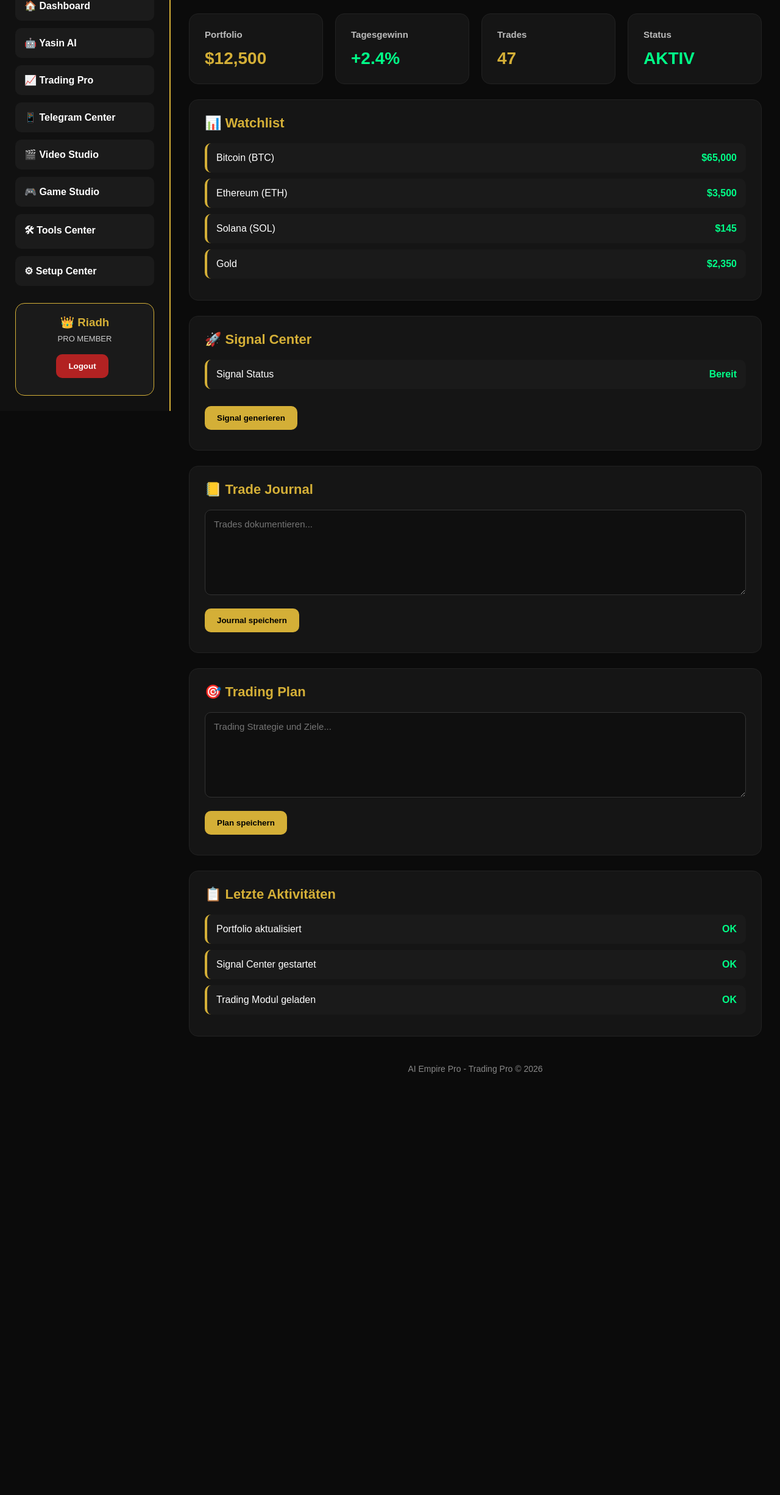
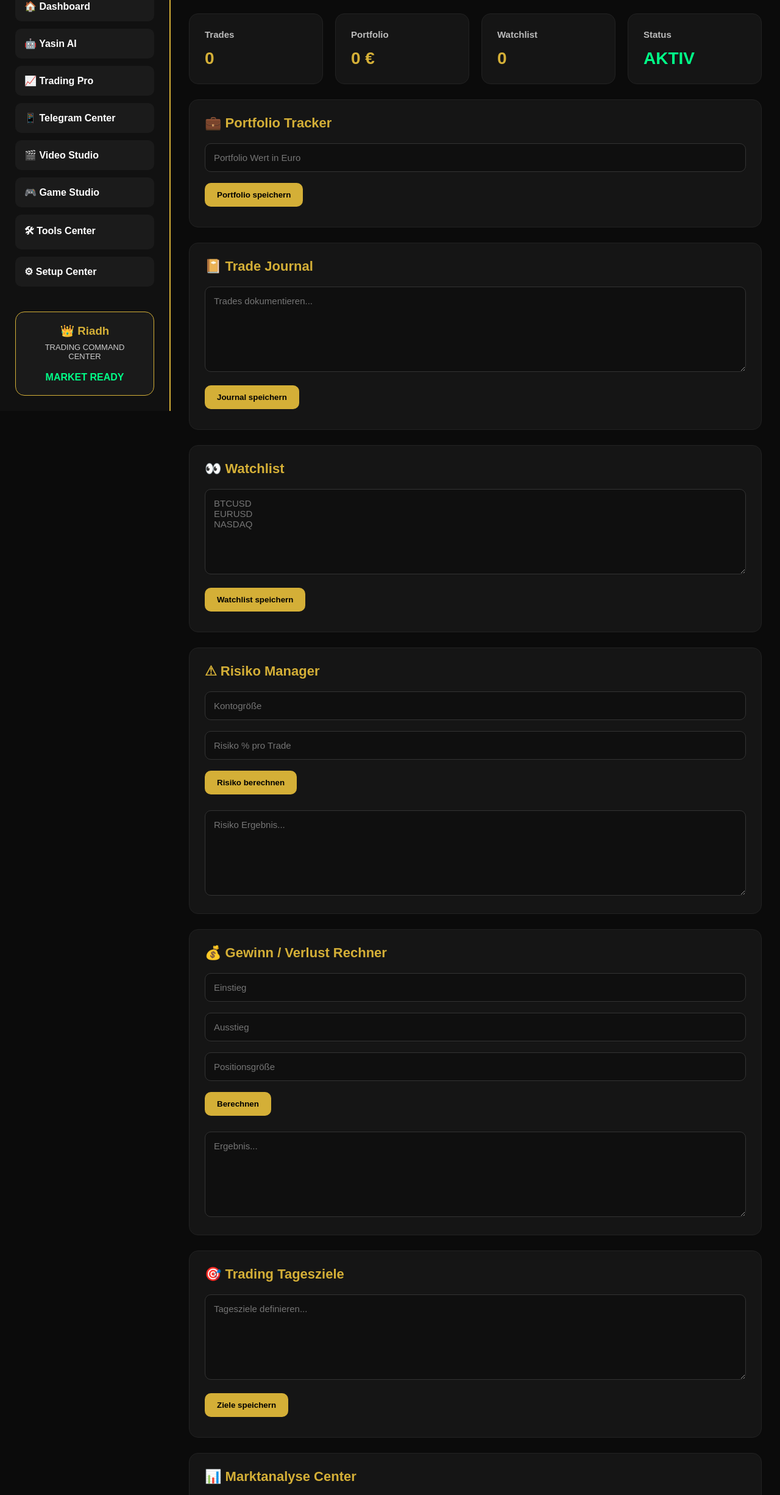
Before and after one commit to riadh100/meineprojekt, a plain HTML site: page trading.html in a window 1280 px wide. Shown: the part 126-2578 px from the top of the page at 61% size. Before the commit the page ends 1937 px from the top, so only its background shows below. Drawn offline with Linux system fonts and the light colour scheme.

Commit message:
Revamp Trading Pro to V6 Ultimate with new features
Updated titles and sections for Trading Pro V6 Ultimate. Enhanced user interface elements and added new features for portfolio and risk management.

```diff
--- a/trading.html
+++ b/trading.html
@@ -4,7 +4,7 @@
 <meta charset="UTF-8">
 <meta name="viewport" content="width=device-width, initial-scale=1.0">
 
-<title>Trading Pro - AI Empire Pro</title>
+<title>Trading Pro V6 Ultimate - AI Empire Pro</title>
 
 <link rel="stylesheet" href="style.css">
 
@@ -20,43 +20,34 @@
         <div>
 
             <div class="logo">
-                <h1>AI Empire Pro</h1>
-                <p>Riadh Edition</p>
+                <h1>👑 AI Empire Pro</h1>
+                <p>Riadh Edition V6 Ultimate</p>
             </div>
 
             <nav class="menu">
-
                 <a href="index.html">🏠 Dashboard</a>
-
                 <a href="assistant.html">🤖 Yasin AI</a>
-
                 <a href="trading.html">📈 Trading Pro</a>
-
                 <a href="telegram.html">📱 Telegram Center</a>
-
                 <a href="video.html">🎬 Video Studio</a>
-
                 <a href="game.html">🎮 Game Studio</a>
-
                 <a href="tools.html">🛠 Tools Center</a>
-
                 <a href="setup.html">⚙ Setup Center</a>
-
             </nav>
 
         </div>
 
         <div class="profile-box">
 
-            <h3>👑 Riadh</h3>
+            <h3 id="profileName">👑 Riadh</h3>
 
-            <p>PRO MEMBER</p>
+            <p>TRADING COMMAND CENTER</p>
 
             <br>
 
-            <button class="btn btn-danger" onclick="logout()">
-                Logout
-            </button>
+            <div class="online">
+                MARKET READY
+            </div>
 
         </div>
 
@@ -66,13 +57,15 @@
 
     <main class="main-content">
 
+        <!-- TOPBAR -->
+
         <div class="topbar">
 
-            <div class="topbar-title">
+            <div>
 
-                <h2>📈 Trading Pro</h2>
+                <h2>📈 Trading Pro V6 Ultimate</h2>
 
-                <p>Trading Dashboard & Portfolio Management</p>
+                <p>Portfolio, Journal & Risiko Management</p>
 
             </div>
 
@@ -87,96 +80,46 @@
         <div class="grid">
 
             <div class="card">
-
-                <h3>Portfolio</h3>
-
-                <div class="card-value">
-                    $12,500
-                </div>
-
+                <h3>Trades</h3>
+                <div class="card-value" id="tradeCount">0</div>
             </div>
 
             <div class="card">
-
-                <h3>Tagesgewinn</h3>
-
-                <div class="card-value online">
-                    +2.4%
-                </div>
-
+                <h3>Portfolio</h3>
+                <div class="card-value" id="portfolioValue">0 €</div>
             </div>
 
             <div class="card">
-
-                <h3>Trades</h3>
-
-                <div class="card-value">
-                    47
-                </div>
-
+                <h3>Watchlist</h3>
+                <div class="card-value" id="watchCount">0</div>
             </div>
 
             <div class="card">
-
                 <h3>Status</h3>
-
-                <div class="card-value online">
-                    AKTIV
-                </div>
-
+                <div class="card-value online">AKTIV</div>
             </div>
 
         </div>
 
-        <!-- WATCHLIST -->
+        <!-- PORTFOLIO -->
 
         <div class="section">
 
-            <h2>📊 Watchlist</h2>
+            <h2>💼 Portfolio Tracker</h2>
 
-            <div class="item">
-                <span>Bitcoin (BTC)</span>
-                <span class="online">$65,000</span>
-            </div>
+            <input
+                type="number"
+                id="portfolioInput"
+                placeholder="Portfolio Wert in Euro">
 
-            <div class="item">
-                <span>Ethereum (ETH)</span>
-                <span class="online">$3,500</span>
-            </div>
+            <br><br>
 
-            <div class="item">
-                <span>Solana (SOL)</span>
-                <span class="online">$145</span>
-            </div>
+            <button
+                class="btn"
+                onclick="savePortfolio()">
 
-            <div class="item">
-                <span>Gold</span>
-                <span class="online">$2,350</span>
-            </div>
+                Portfolio speichern
 
-        </div>
-
-        <!-- SIGNAL CENTER -->
-
-        <div class="section">
-
-            <h2>🚀 Signal Center</h2>
-
-            <div id="signalBox">
-
-                <div class="item">
-                    <span>Signal Status</span>
-                    <span class="online">
-                        Bereit
-                    </span>
-                </div>
-
-            </div>
-
-            <br>
-
-            <button class="btn" onclick="generateSignal()">
-                Signal generieren
             </button>
 
         </div>
@@ -185,7 +128,7 @@
 
         <div class="section">
 
-            <h2>📒 Trade Journal</h2>
+            <h2>📔 Trade Journal</h2>
 
             <textarea
                 id="tradeJournal"
@@ -195,7 +138,7 @@
 
             <button
                 class="btn"
-                onclick="saveNote('trading_journal','tradeJournal')">
+                onclick="saveTradeJournal()">
 
                 Journal speichern
 
@@ -203,55 +146,207 @@
 
         </div>
 
-        <!-- TRADING PLAN -->
+        <!-- WATCHLIST -->
 
         <div class="section">
 
-            <h2>🎯 Trading Plan</h2>
+            <h2>👀 Watchlist</h2>
 
             <textarea
-                id="tradingPlan"
-                placeholder="Trading Strategie und Ziele..."></textarea>
+                id="watchlist"
+                placeholder="BTCUSD&#10;EURUSD&#10;NASDAQ"></textarea>
 
             <br><br>
 
             <button
                 class="btn"
-                onclick="saveNote('trading_plan','tradingPlan')">
+                onclick="saveWatchlist()">
 
-                Plan speichern
+                Watchlist speichern
 
             </button>
 
         </div>
 
-        <!-- ACTIVITY -->
+        <!-- RISK MANAGER -->
 
         <div class="section">
 
-            <h2>📋 Letzte Aktivitäten</h2>
+            <h2>⚠ Risiko Manager</h2>
+
+            <input
+                type="number"
+                id="accountSize"
+                placeholder="Kontogröße">
+
+            <br><br>
+
+            <input
+                type="number"
+                id="riskPercent"
+                placeholder="Risiko % pro Trade">
+
+            <br><br>
+
+            <button
+                class="btn"
+                onclick="calculateRisk()">
+
+                Risiko berechnen
+
+            </button>
+
+            <br><br>
+
+            <textarea
+                id="riskResult"
+                readonly
+                placeholder="Risiko Ergebnis..."></textarea>
+
+        </div>
+
+        <!-- PROFIT CALCULATOR -->
+
+        <div class="section">
+
+            <h2>💰 Gewinn / Verlust Rechner</h2>
+
+            <input
+                type="number"
+                id="entryPrice"
+                placeholder="Einstieg">
+
+            <br><br>
+
+            <input
+                type="number"
+                id="exitPrice"
+                placeholder="Ausstieg">
+
+            <br><br>
+
+            <input
+                type="number"
+                id="positionSize"
+                placeholder="Positionsgröße">
+
+            <br><br>
+
+            <button
+                class="btn"
+                onclick="calculatePnL()">
+
+                Berechnen
+
+            </button>
+
+            <br><br>
+
+            <textarea
+                id="pnlResult"
+                readonly
+                placeholder="Ergebnis..."></textarea>
+
+        </div>
+
+        <!-- DAILY GOALS -->
+
+        <div class="section">
+
+            <h2>🎯 Trading Tagesziele</h2>
+
+            <textarea
+                id="dailyGoals"
+                placeholder="Tagesziele definieren..."></textarea>
+
+            <br><br>
+
+            <button
+                class="btn"
+                onclick="saveNote('trading_goals_v6','dailyGoals')">
+
+                Ziele speichern
+
+            </button>
+
+        </div>
+
+        <!-- MARKET ANALYSIS -->
+
+        <div class="section">
+
+            <h2>📊 Marktanalyse Center</h2>
+
+            <textarea
+                id="marketAnalysis"
+                placeholder="Marktanalyse und Setups..."></textarea>
+
+            <br><br>
+
+            <button
+                class="btn"
+                onclick="saveNote('market_analysis_v6','marketAnalysis')">
+
+                Analyse speichern
+
+            </button>
+
+        </div>
+
+        <!-- PERFORMANCE -->
+
+        <div class="section">
+
+            <h2>🏆 Trading Performance</h2>
 
             <div class="item">
-                <span>Portfolio aktualisiert</span>
-                <span class="online">OK</span>
+                <span>Disziplin</span>
+                <span>92%</span>
             </div>
 
             <div class="item">
-                <span>Signal Center gestartet</span>
-                <span class="online">OK</span>
+                <span>Risikomanagement</span>
+                <span>88%</span>
             </div>
 
             <div class="item">
-                <span>Trading Modul geladen</span>
-                <span class="online">OK</span>
+                <span>Strategie</span>
+                <span>90%</span>
+            </div>
+
+            <div class="item">
+                <span>Konsistenz</span>
+                <span>85%</span>
             </div>
 
         </div>
 
+        <!-- NOTES -->
+
+        <div class="section">
+
+            <h2>📝 Trading Notizen</h2>
+
+            <textarea
+                id="tradingNotes"
+                placeholder="Eigene Trading Notizen..."></textarea>
+
+            <br><br>
+
+            <button
+                class="btn"
+                onclick="saveNote('trading_notes_v6','tradingNotes')">
+
+                Speichern
+
+            </button>
+
+        </div>
+
+        <!-- FOOTER -->
+
         <div class="footer">
-
-            AI Empire Pro - Trading Pro © 2026
-
+            AI Empire Pro - Trading Pro V6 Ultimate © 2026
         </div>
 
     </main>
@@ -262,60 +357,226 @@
 
 <script>
 
-const signals = [
+const user =
+localStorage.getItem(
+    "empire_user"
+);
 
-"BTC LONG - Momentum steigt",
-
-"ETH LONG - Unterstützung bestätigt",
-
-"SOL LONG - Bullischer Ausbruch",
-
-"BTC SHORT - Widerstand erreicht",
-
-"ETH SHORT - Gewinnmitnahme möglich",
-
-"GOLD LONG - Aufwärtstrend aktiv",
-
-"SOL WATCH - Kein Einstieg aktuell"
-
-];
-
-function generateSignal(){
-
-    const signal =
-    signals[
-        Math.floor(
-            Math.random() *
-            signals.length
-        )
-    ];
+if(user){
 
     document.getElementById(
-        "signalBox"
+        "profileName"
     ).innerHTML =
+    "👑 " + user;
 
-    `
-    <div class="item">
-        <span>Neues Signal</span>
-        <span class="online">${signal}</span>
-    </div>
-    `;
+}
+
+function savePortfolio(){
+
+    const value =
+    document.getElementById(
+        "portfolioInput"
+    ).value;
+
+    localStorage.setItem(
+        "portfolio_value_v6",
+        value
+    );
+
+    document.getElementById(
+        "portfolioValue"
+    ).innerHTML =
+    value + " €";
 
     showNotification(
-        "Neues Trading Signal erzeugt"
+        "Portfolio gespeichert"
     );
 
 }
 
+function saveTradeJournal(){
+
+    saveNote(
+        "trade_journal_v6",
+        "tradeJournal"
+    );
+
+    const trades =
+    document.getElementById(
+        "tradeJournal"
+    ).value;
+
+    const count =
+    trades.trim() === ""
+    ? 0
+    : trades.split("\n").length;
+
+    document.getElementById(
+        "tradeCount"
+    ).innerHTML =
+    count;
+
+}
+
+function saveWatchlist(){
+
+    const list =
+    document.getElementById(
+        "watchlist"
+    ).value;
+
+    localStorage.setItem(
+        "watchlist_v6",
+        list
+    );
+
+    updateWatchlist();
+
+    showNotification(
+        "Watchlist gespeichert"
+    );
+
+}
+
+function updateWatchlist(){
+
+    const list =
+    document.getElementById(
+        "watchlist"
+    ).value;
+
+    const count =
+    list.trim() === ""
+    ? 0
+    : list.split("\n").length;
+
+    document.getElementById(
+        "watchCount"
+    ).innerHTML =
+    count;
+
+}
+
+function calculateRisk(){
+
+    const account =
+    Number(
+        document.getElementById(
+            "accountSize"
+        ).value
+    );
+
+    const risk =
+    Number(
+        document.getElementById(
+            "riskPercent"
+        ).value
+    );
+
+    const amount =
+    account * risk / 100;
+
+    document.getElementById(
+        "riskResult"
+    ).value =
+
+    "Maximales Risiko pro Trade: " +
+    amount.toFixed(2) +
+    " €";
+
+}
+
+function calculatePnL(){
+
+    const entry =
+    Number(
+        document.getElementById(
+            "entryPrice"
+        ).value
+    );
+
+    const exit =
+    Number(
+        document.getElementById(
+            "exitPrice"
+        ).value
+    );
+
+    const size =
+    Number(
+        document.getElementById(
+            "positionSize"
+        ).value
+    );
+
+    const result =
+    (exit - entry) * size;
+
+    document.getElementById(
+        "pnlResult"
+    ).value =
+
+    "Gewinn / Verlust: " +
+    result.toFixed(2) +
+    " €";
+
+}
+
 loadNote(
-    "trading_journal",
+    "trade_journal_v6",
     "tradeJournal"
 );
 
 loadNote(
-    "trading_plan",
-    "tradingPlan"
+    "trading_goals_v6",
+    "dailyGoals"
 );
+
+loadNote(
+    "market_analysis_v6",
+    "marketAnalysis"
+);
+
+loadNote(
+    "trading_notes_v6",
+    "tradingNotes"
+);
+
+const portfolio =
+localStorage.getItem(
+    "portfolio_value_v6"
+);
+
+if(portfolio){
+
+    document.getElementById(
+        "portfolioInput"
+    ).value =
+    portfolio;
+
+    document.getElementById(
+        "portfolioValue"
+    ).innerHTML =
+    portfolio + " €";
+
+}
+
+const savedWatchlist =
+localStorage.getItem(
+    "watchlist_v6"
+);
+
+if(savedWatchlist){
+
+    document.getElementById(
+        "watchlist"
+    ).value =
+    savedWatchlist;
+
+}
+
+updateWatchlist();
+saveTradeJournal();
 
 </script>
 
```
